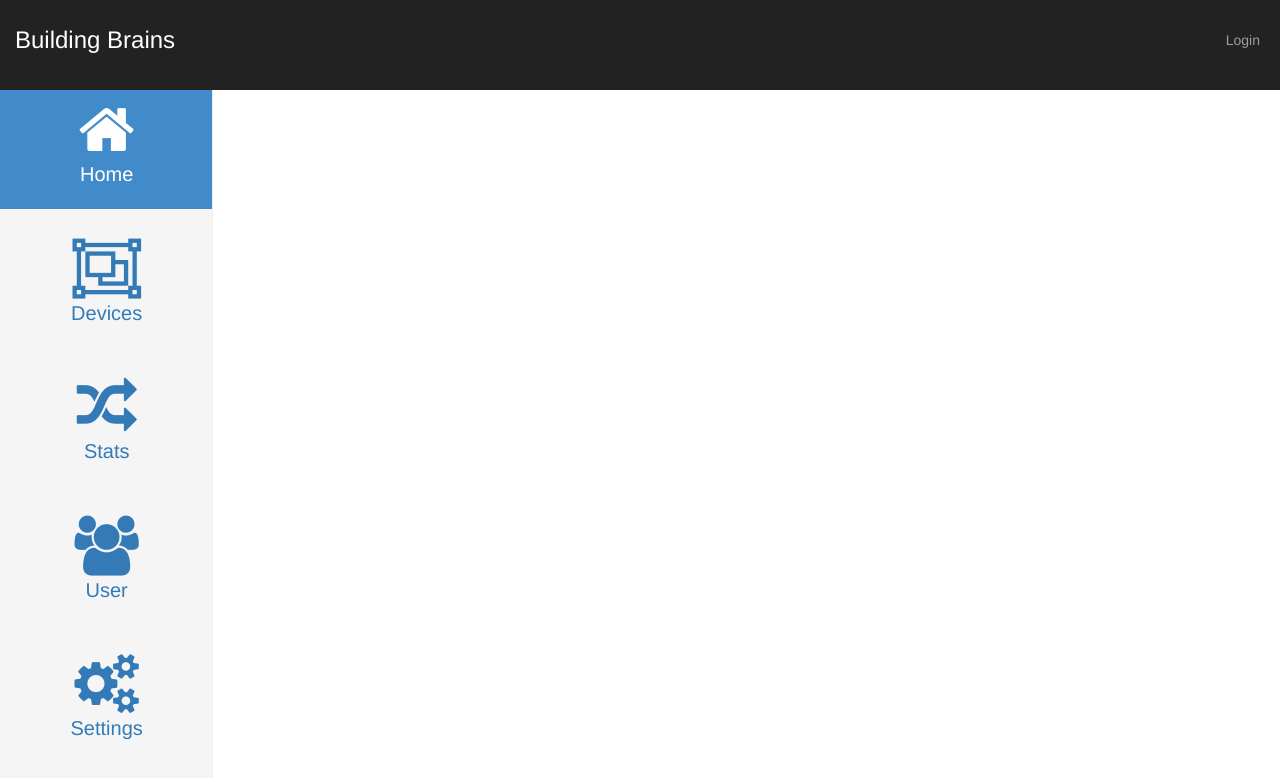
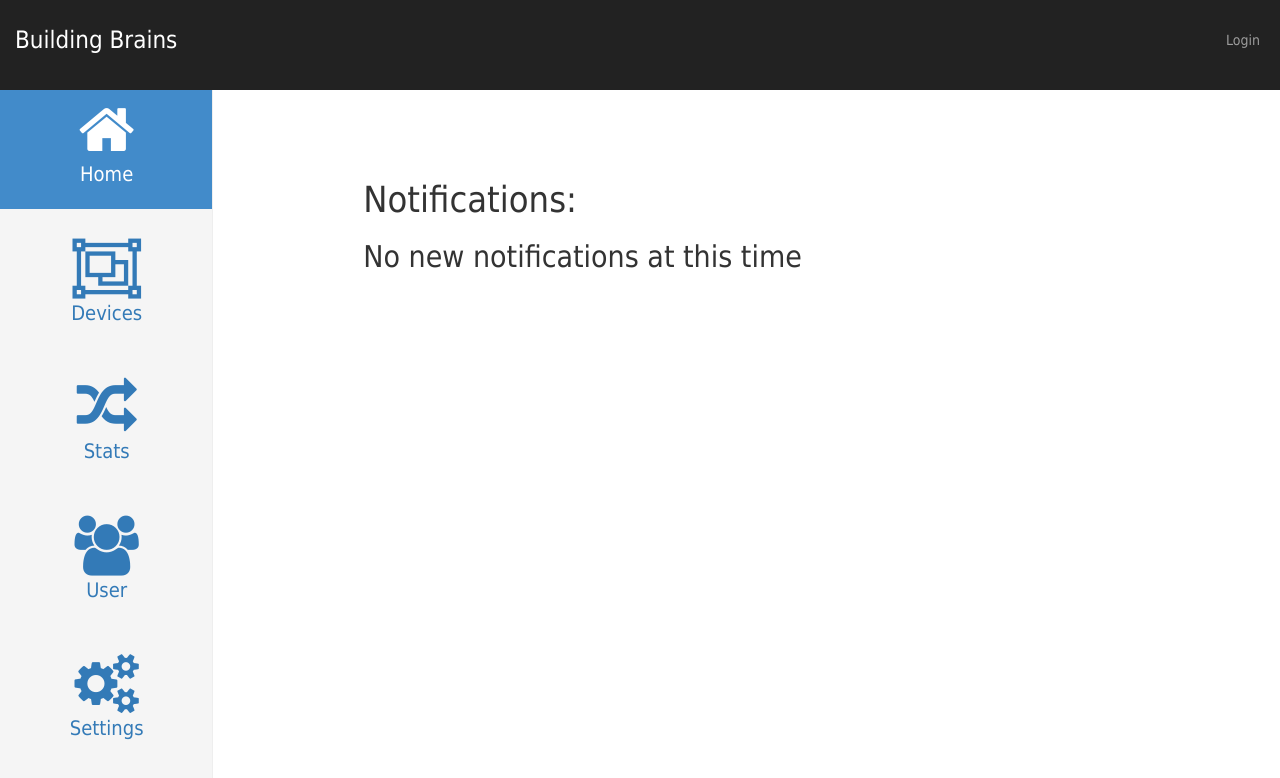
Before and after one commit to Phantom1771/buildingbrains_frontend, a React (Create React App) app in the folder Standalone_Homepage/: page / in a window 1280 px wide. Shown: the top 778 px of the page. Built offline with nearby package versions, Linux system fonts and the light colour scheme.

Commit message:
fancy reg with bootstrap

```diff
--- a/Standalone_Homepage/public/css/App.css
+++ b/Standalone_Homepage/public/css/App.css
@@ -127,3 +127,7 @@ body {
 .sidebar{
   top:70px;
 }
+.main {
+  padding-left: 150px;
+  top:90px;
+}
--- a/Standalone_Homepage/public/index.html
+++ b/Standalone_Homepage/public/index.html
@@ -35,4 +35,5 @@
     <link rel="stylesheet" href="https://maxcdn.bootstrapcdn.com/font-awesome/4.7.0/css/font-awesome.min.css">
 
     <link href = "/css/App.css" rel = "stylesheet">
+    <link href = "/css/Reg.css" rel = "stylesheet">
 </html>
--- a/Standalone_Homepage/src/App.js
+++ b/Standalone_Homepage/src/App.js
@@ -38,6 +38,9 @@ class App extends Component {
       <div className="App">
         <Headers />
         <Nav />
+        <div className="col-sm-9 col-sm-offset-3 col-md-10 col-md-offset-2 main">
+        <Child />
+        </div>
       </div>
     )
   }
```
